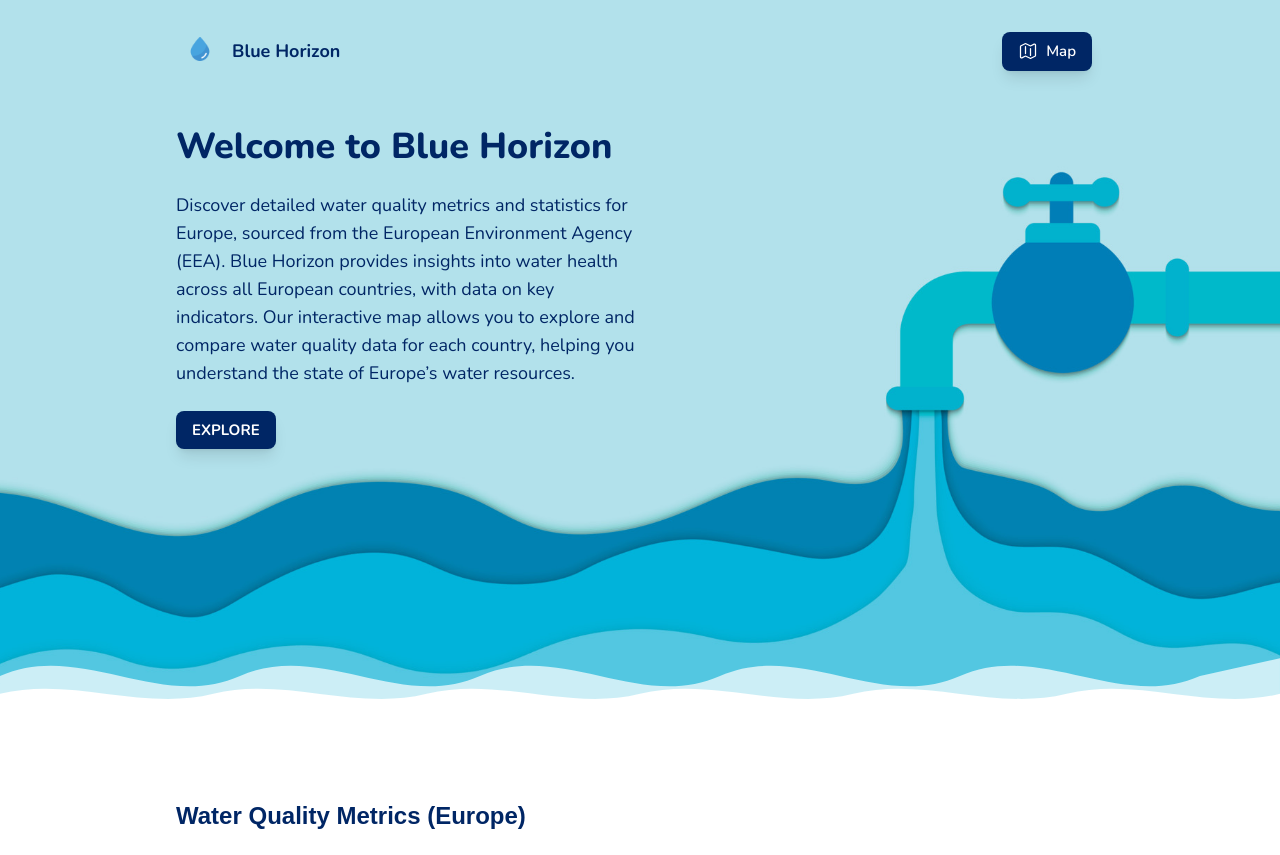
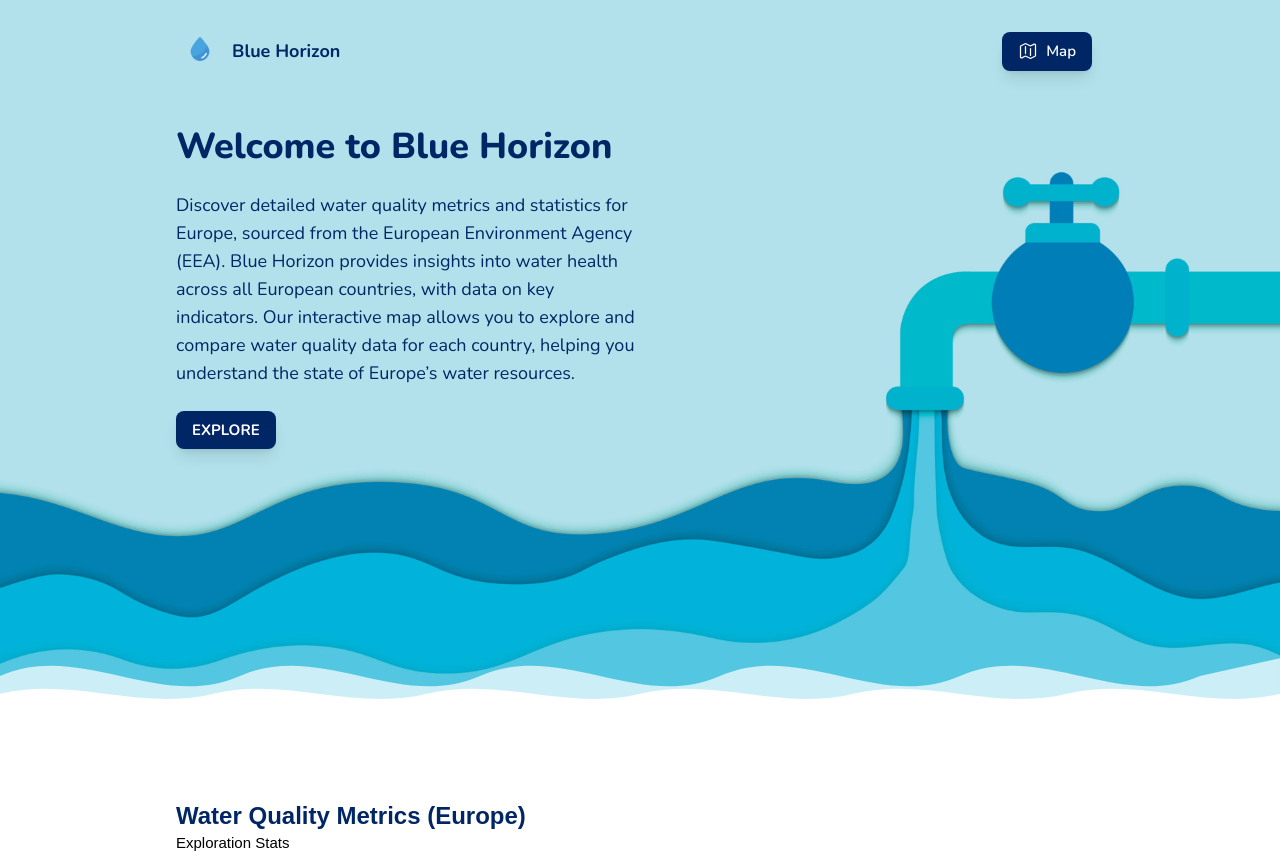
Before and after one commit to nessnos/blue_horizon, a Vue app in the folder webapp/: page / in a window 1280 px wide. Before the commit the page ends 832 px from the top, so only its background shows below. Built offline with nearby package versions, Linux system fonts and the light colour scheme.

Commit message:
landing page stats

```diff
--- a/webapp/src/views/Home.vue
+++ b/webapp/src/views/Home.vue
@@ -55,6 +55,9 @@
     <div class="text-2xl font-extrabold text-ocean">
       Water Quality Metrics (Europe)
     </div>
+    <div>
+      Exploration Stats
+    </div>
   </div>
 </template>
 
```
Also changed, not shown: 1 other file (tests, documents, lock files or other folders).
